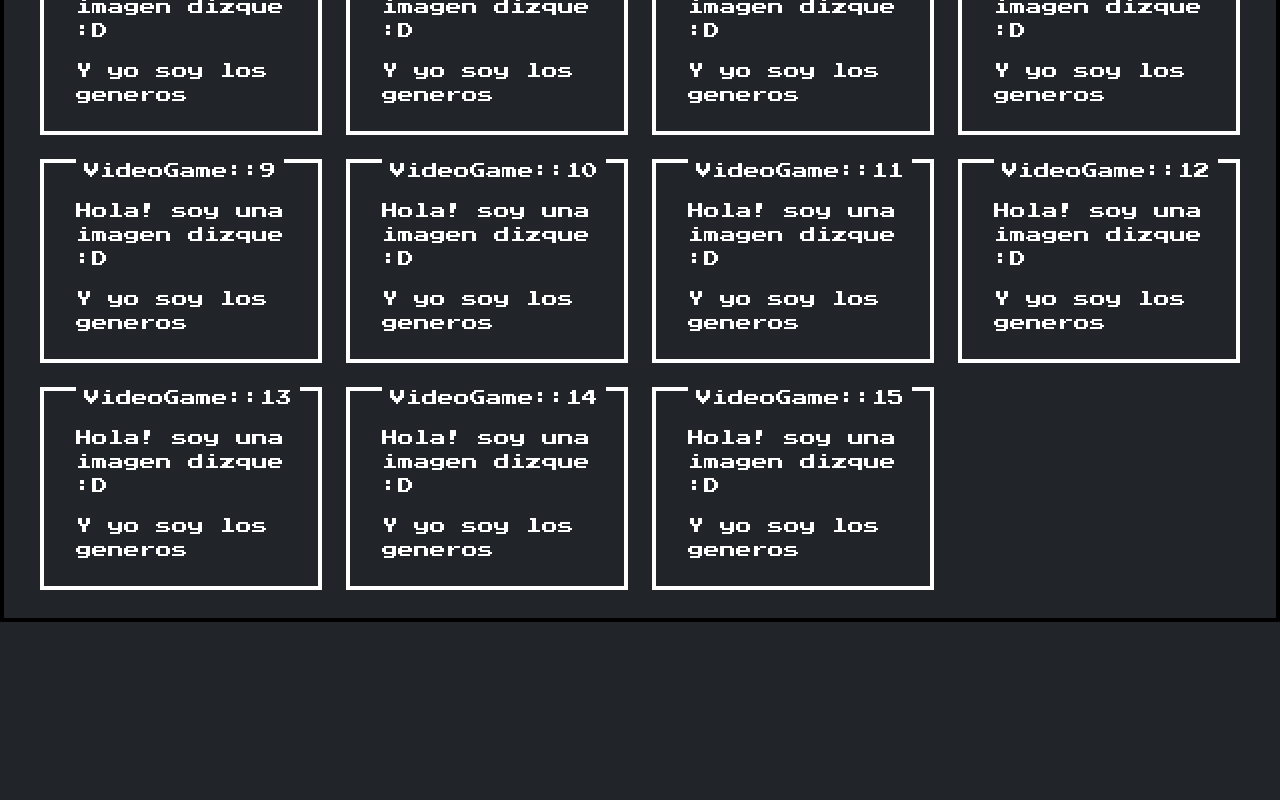
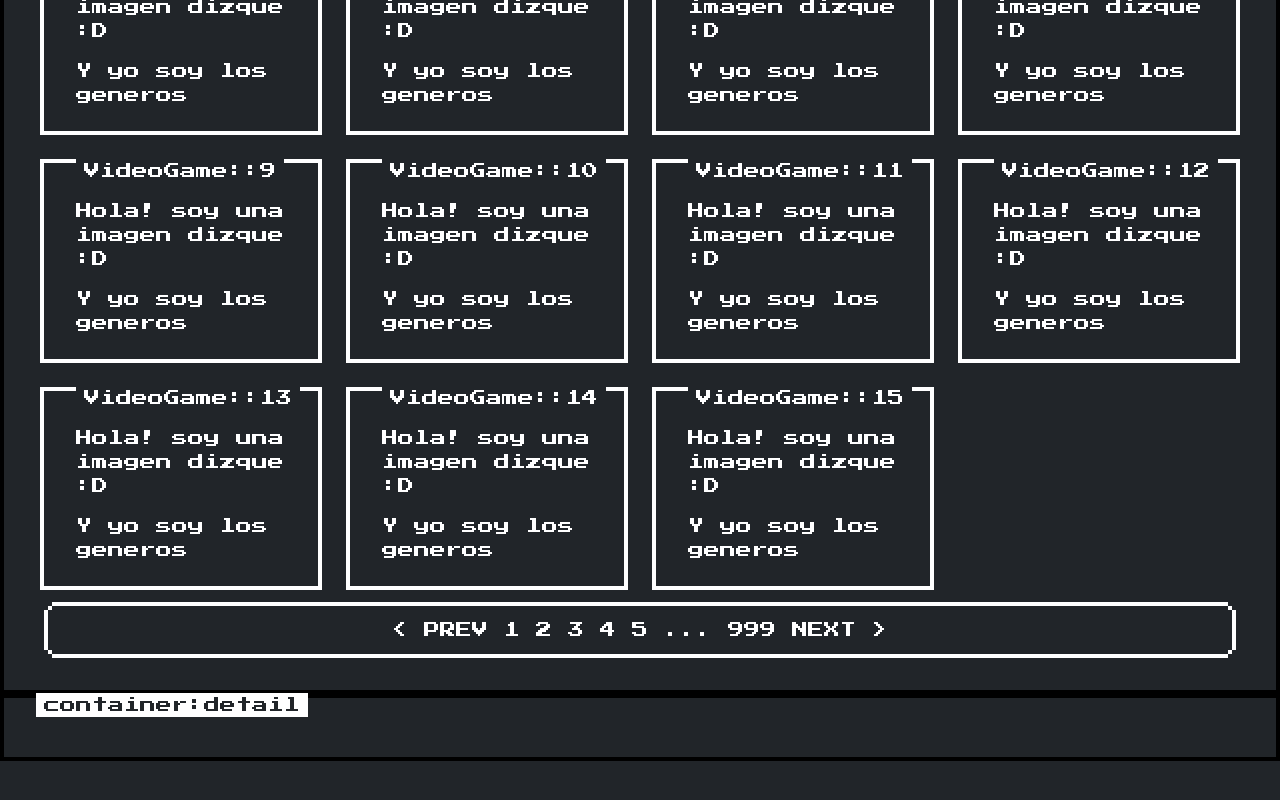
Before and after one commit to dukindroid/pi-vg-dkndrd, a React (Create React App) app in the folder client/: page / in a window 1280 px wide. Shown: the part 1183-1983 px from the top of the page. After the commit the page ends 1944 px from the top, so only its background shows below. Built offline with nearby package versions, Linux system fonts and the light colour scheme.

Commit message:
ya le puse el paginado

```diff
--- a/client/src/App.jsx
+++ b/client/src/App.jsx
@@ -170,23 +170,14 @@ function App () {
             <p>Y yo soy los generos</p>
         </div>
         </section>
+        <div className="nes-container is-rounded is-dark is-centered">
+          <p> &lt; PREV 1 2 3 4 5 ... 999 NEXT &gt; </p>
         </div>
-    <div className="lists">
-  <ul className="nes-list is-disc">
-    <li>Good morning.</li>
-    <li>Thou hast had a good night&apos;s sleep, I hope.</li>
-    <li>Thou hast had a good afternoon</li>
-    <li>Good night.</li>
-  </ul>
       </div>
 
-<div className="lists">
-  <ul className="nes-list is-circle">
-    <li>Good morning.</li>
-    <li>Thou hast had a good night&apos;s sleep, I hope.</li>
-    <li>Thou hast had a good afternoon</li>
-    <li>Good night.</li>
-  </ul>
+      <div className="App nes-container with-title">
+      <p className="title">container:detail</p>
+
       </div>
 
     </>
```
Lines whose indentation alone changed are shown as unchanged.
